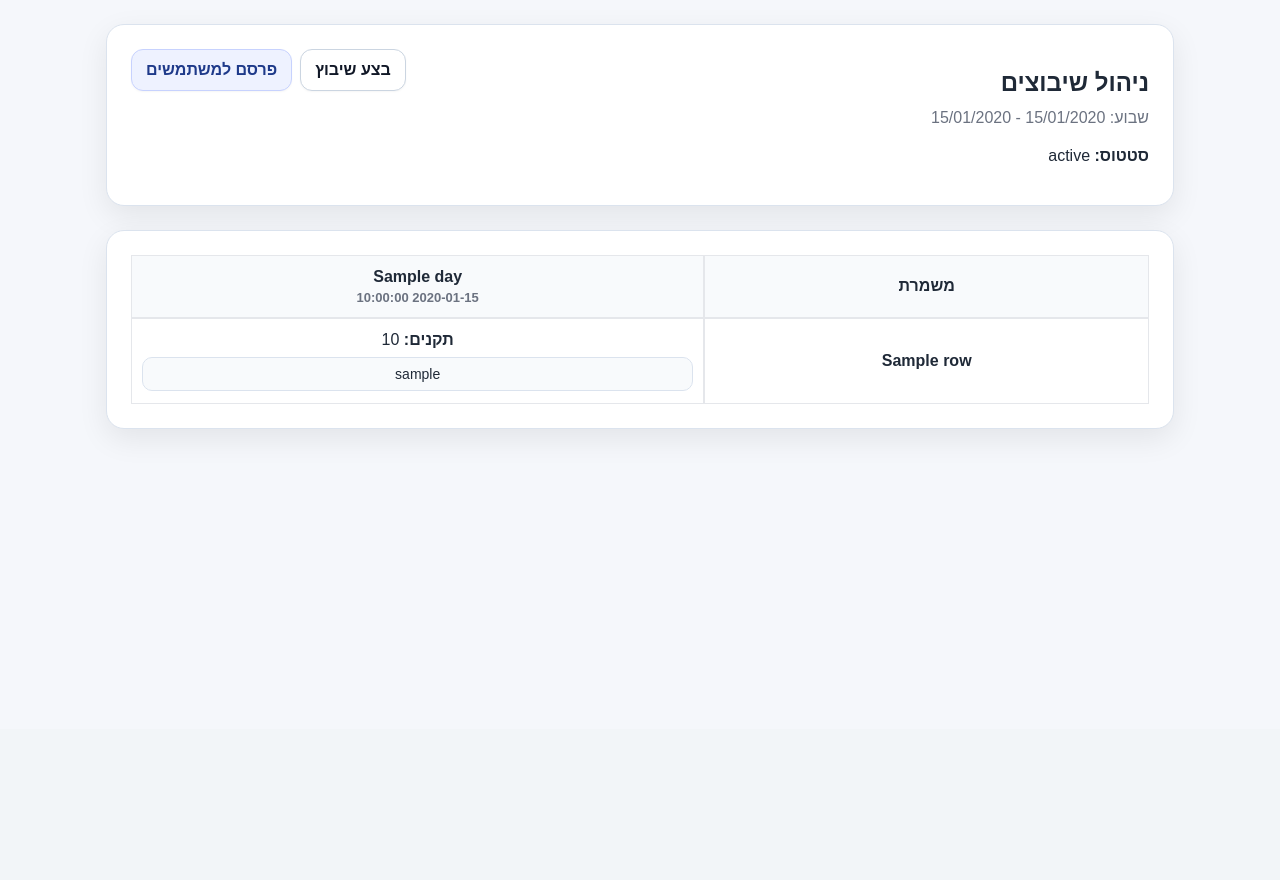
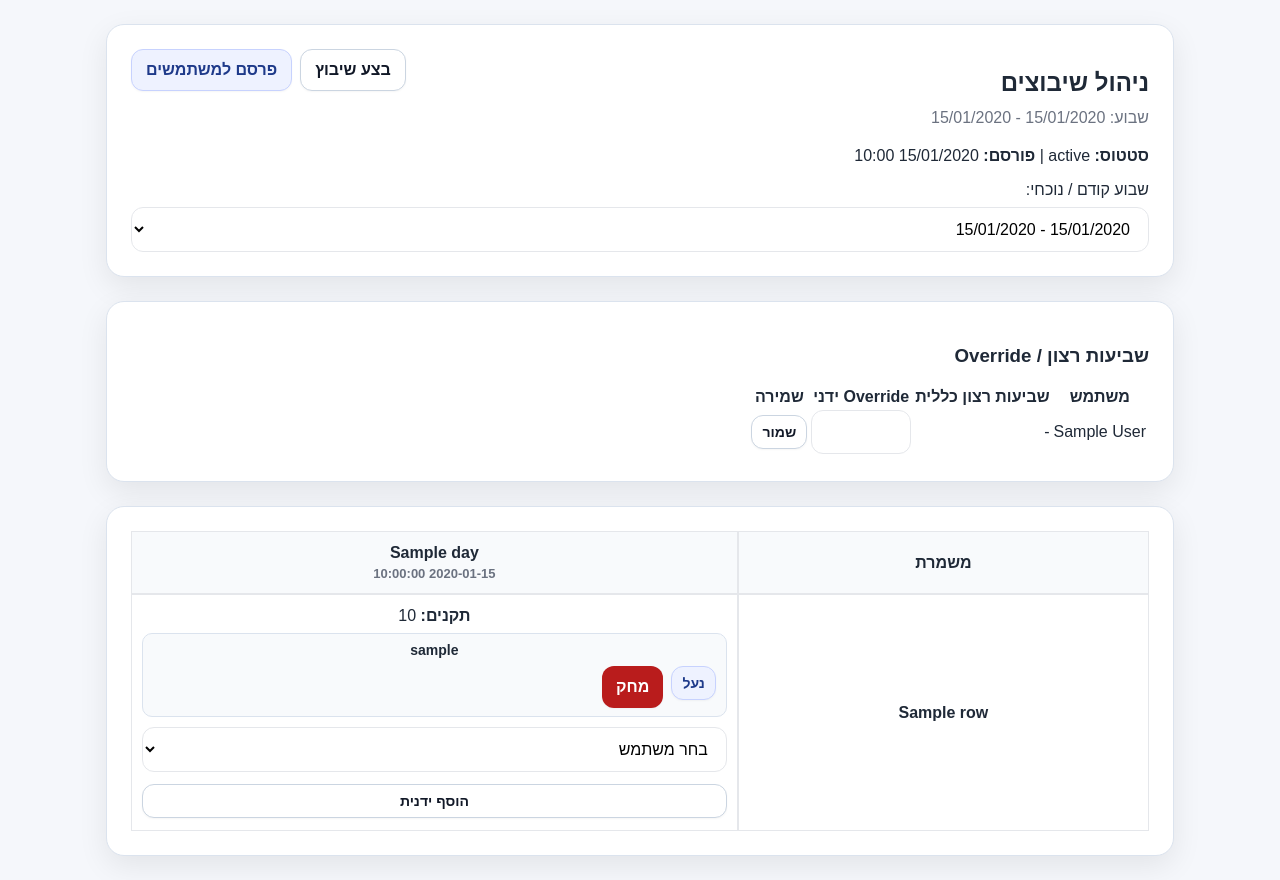
Before and after one commit to haggaikar-maker/shift-system, a FastAPI app: template app/templates/assignments_admin.html in a window 1280 px wide. Shown: the part 71-951 px from the top of the page. Before the commit the page ends 500 px from the top, so only its background shows below. Run offline with FastAPI, Linux system fonts and the light colour scheme; the template is opened without the code that fills it: most values are stand-ins (such as "Sample title", 1, 10 or a date in 2020).

Commit message:
Update assignments_admin.html

```diff
--- a/app/templates/assignments_admin.html
+++ b/app/templates/assignments_admin.html
@@ -9,20 +9,75 @@
             <p class="subtitle">
                 שבוע: {{ week.week_start_date.strftime('%d/%m/%Y') }} - {{ week.week_end_date.strftime('%d/%m/%Y') }}
             </p>
-            <p><strong>סטטוס:</strong> {{ week.status }}</p>
+            <p>
+                <strong>סטטוס:</strong> {{ week.status }}
+                {% if week.published_at %}
+                | <strong>פורסם:</strong> {{ week.published_at.strftime('%d/%m/%Y %H:%M') }}
+                {% endif %}
+            </p>
         </div>
 
         <div class="table-actions">
-            <a class="button-link" href="/assignments/run">בצע שיבוץ</a>
-            <a class="button-link secondary" href="/assignments/publish">פרסם למשתמשים</a>
+            <form method="post" action="/assignments/run">
+                <input type="hidden" name="week_id" value="{{ week.id }}">
+                <button type="submit">בצע שיבוץ</button>
+            </form>
+
+            <form method="post" action="/assignments/publish">
+                <input type="hidden" name="week_id" value="{{ week.id }}">
+                <button type="submit" class="button-link secondary">פרסם למשתמשים</button>
+            </form>
         </div>
     </div>
 
-    {% if success == 'ran' %}
-    <div class="success-box">השיבוץ בוצע בהצלחה.</div>
-    {% elif success == 'published' %}
-    <div class="success-box">השיבוצים פורסמו למשתמשים.</div>
+    <form method="get" action="/assignments/admin" class="table-actions">
+        <label>שבוע קודם / נוכחי:</label>
+        <select name="week_id" onchange="this.form.submit()">
+            {% for w in weeks_history %}
+            <option value="{{ w.id }}" {% if w.id == week.id %}selected{% endif %}>
+                {{ w.week_start_date.strftime('%d/%m/%Y') }} - {{ w.week_end_date.strftime('%d/%m/%Y') }}
+            </option>
+            {% endfor %}
+        </select>
+    </form>
+
+    {% if success %}
+    <div class="success-box">הפעולה נשמרה בהצלחה.</div>
     {% endif %}
+</section>
+
+<section class="card">
+    <h3>שביעות רצון / Override</h3>
+    <div class="preferences-table-wrap">
+        <table class="preferences-table">
+            <thead>
+                <tr>
+                    <th>משתמש</th>
+                    <th>שביעות רצון כללית</th>
+                    <th>Override ידני</th>
+                    <th>שמירה</th>
+                </tr>
+            </thead>
+            <tbody>
+                {% for user in users %}
+                <tr>
+                    <td>{{ user.full_name }}</td>
+                    <td>{{ satisfaction_map.get(user.id, '-') }}</td>
+                    <td>
+                        <form method="post" action="/assignments/override" class="table-actions">
+                            <input type="hidden" name="week_id" value="{{ week.id }}">
+                            <input type="hidden" name="user_id" value="{{ user.id }}">
+                            <input type="number" name="override_value" value="{{ user.satisfaction_override if user.satisfaction_override is not none else '' }}" style="max-width:100px;">
+                    </td>
+                    <td>
+                            <button type="submit" class="button-link small">שמור</button>
+                        </form>
+                    </td>
+                </tr>
+                {% endfor %}
+            </tbody>
+        </table>
+    </div>
 </section>
 
 <section class="card">
@@ -47,13 +102,26 @@
                     <td class="pref-cell">
                         {% if cell.shift_id %}
                             <div><strong>תקנים:</strong> {{ cell.capacity }}</div>
+
                             <div class="assignment-users-list">
                                 {% for item in cell.assigned_users %}
                                 <div class="assignment-pill">
-                                    {{ item.user_name }}
-                                    {% if item.locked %}
-                                    <span class="lock-badge">נעול</span>
-                                    {% endif %}
+                                    <div><strong>{{ item.user_name }}</strong></div>
+                                    <div class="table-actions" style="margin-top:8px;">
+                                        <form method="post" action="/assignments/toggle-lock">
+                                            <input type="hidden" name="week_id" value="{{ week.id }}">
+                                            <input type="hidden" name="assignment_id" value="{{ item.assignment_id }}">
+                                            <button type="submit" class="button-link small secondary">
+                                                {{ 'שחרר' if item.locked else 'נעל' }}
+                                            </button>
+                                        </form>
+
+                                        <form method="post" action="/assignments/remove" onsubmit="return confirm('למחוק שיבוץ זה?');">
+                                            <input type="hidden" name="week_id" value="{{ week.id }}">
+                                            <input type="hidden" name="assignment_id" value="{{ item.assignment_id }}">
+                                            <button type="submit" class="danger-button">מחק</button>
+                                        </form>
+                                    </div>
                                 </div>
                                 {% endfor %}
 
@@ -61,6 +129,18 @@
                                 <div class="muted-inline">אין משובצים</div>
                                 {% endif %}
                             </div>
+
+                            <form method="post" action="/assignments/add" class="form-grid" style="margin-top:10px;">
+                                <input type="hidden" name="week_id" value="{{ week.id }}">
+                                <input type="hidden" name="shift_id" value="{{ cell.shift_id }}">
+                                <select name="user_id" required>
+                                    <option value="">בחר משתמש</option>
+                                    {% for user in users %}
+                                    <option value="{{ user.id }}">{{ user.full_name }}</option>
+                                    {% endfor %}
+                                </select>
+                                <button type="submit" class="button-link small">הוסף ידנית</button>
+                            </form>
                         {% endif %}
                     </td>
                     {% endfor %}
```
